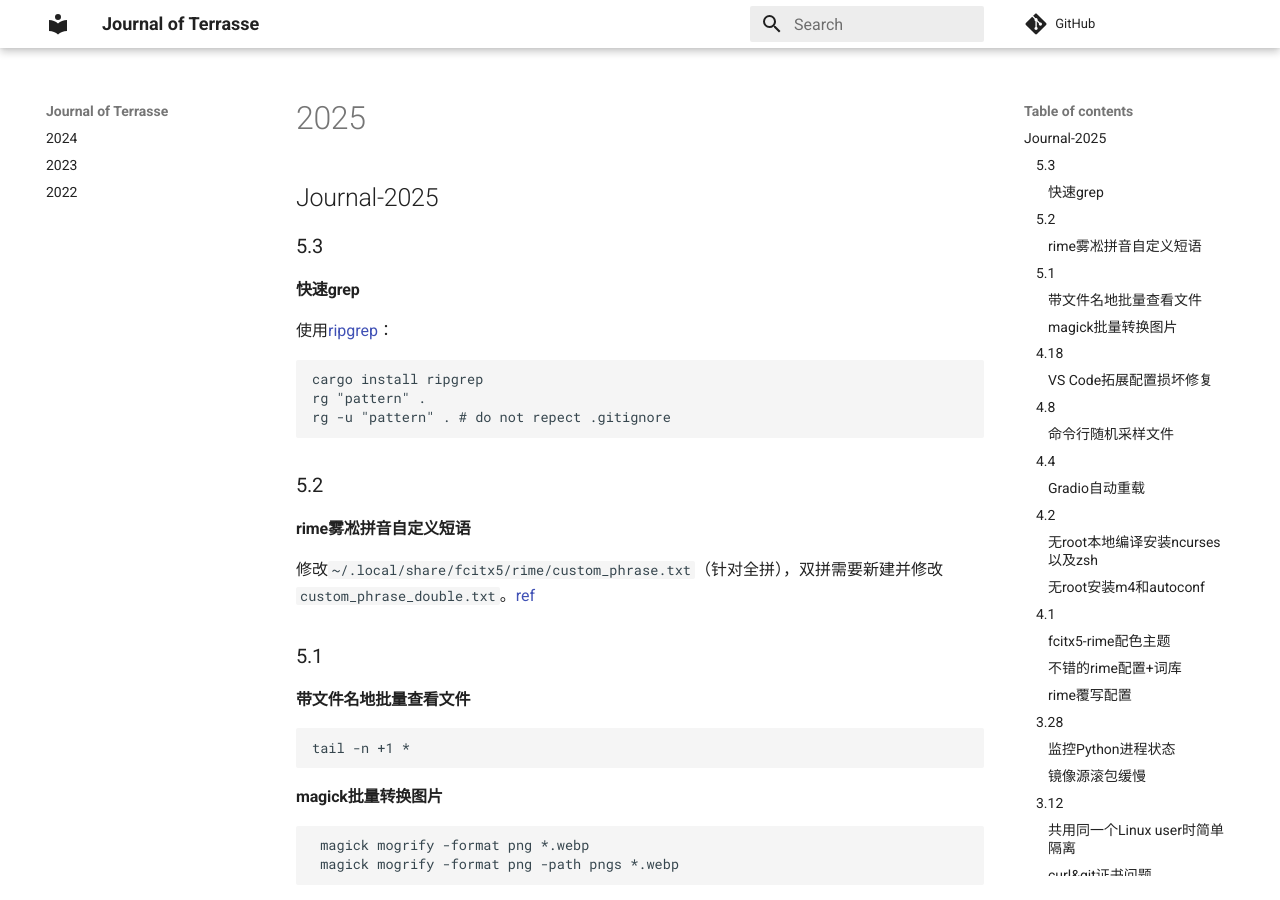
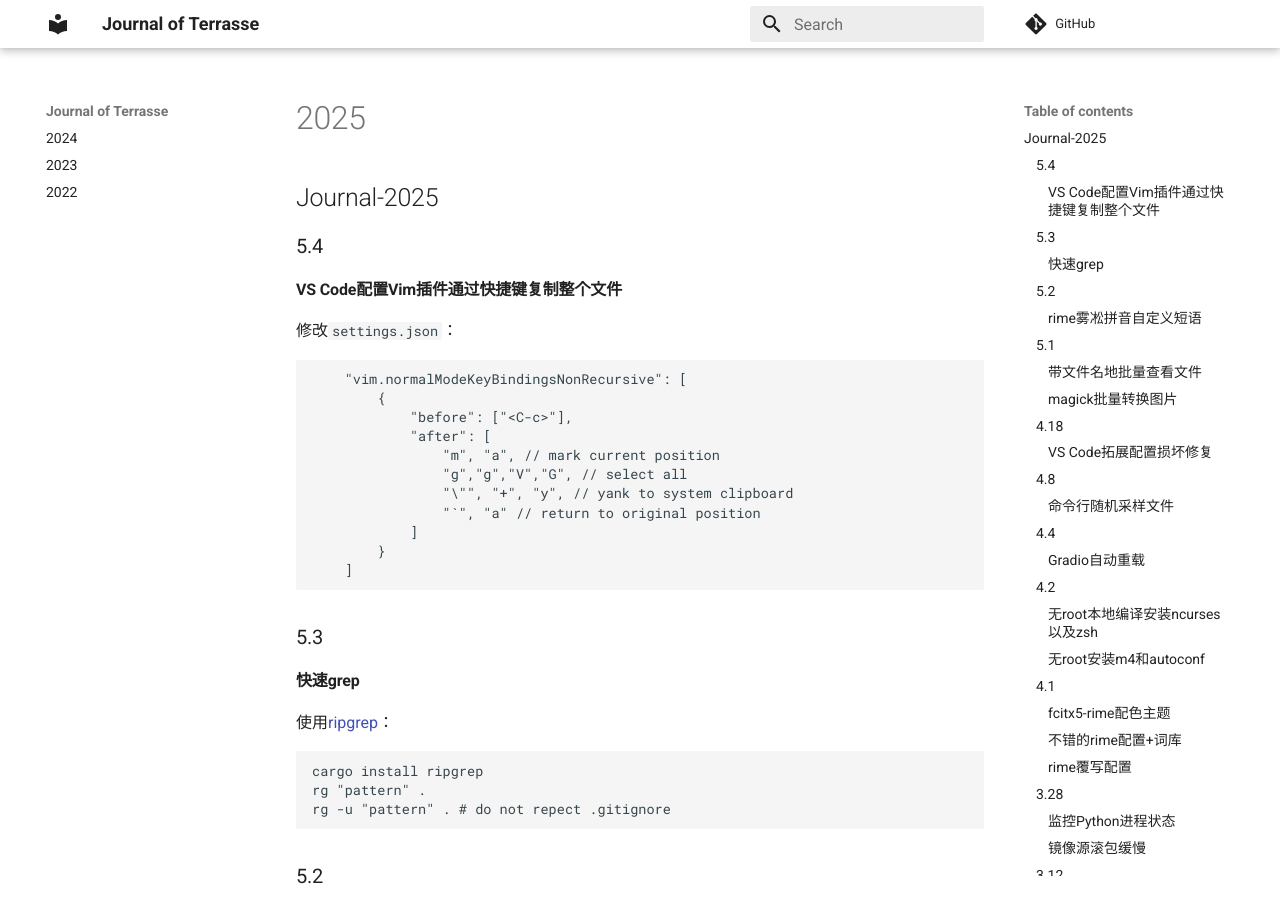
Before and after one commit to Jerry-Terrasse/journal, an MkDocs documentation site: the page built from docs/2025.md, in a window 1280 px wide and 900 px high. Built offline with MkDocs 1.6.1 and Material for MkDocs 9.7.7, drawn with Linux system fonts in a browser that asks for light colours; comment, search, counter and statistics services are not loaded.

Commit message:
update (Sun May  4 02:50:52 PM CST 2025)

````diff
--- a/docs/2025.md
+++ b/docs/2025.md
@@ -1,4 +1,24 @@
 ## Journal-2025
+
+### 5.4
+
+#### VS Code配置Vim插件通过快捷键复制整个文件
+
+修改`settings.json`：
+
+```json
+    "vim.normalModeKeyBindingsNonRecursive": [
+        {
+            "before": ["<C-c>"],
+            "after": [
+                "m", "a", // mark current position
+                "g","g","V","G", // select all
+                "\"", "+", "y", // yank to system clipboard
+                "`", "a" // return to original position
+            ]
+        }
+    ]
+```
 
 ### 5.3
 
````
